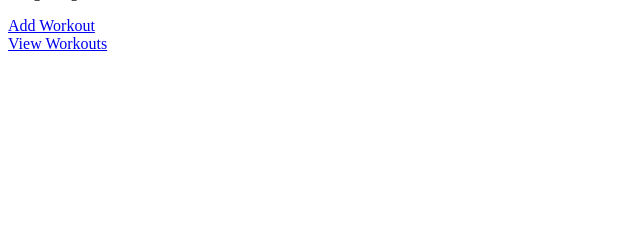
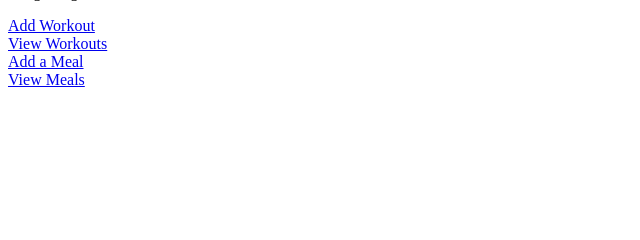
Before and after one commit to gringobamba/350-Project, a Flask app: template templates/index.html in a window 1280 px wide. Shown: the part 233-473 px from the top of the page, without its empty margins (0-640 px from the left). Run offline with Flask 3, Linux system fonts and the light colour scheme; the template is opened without the code that fills it, so the values that code supplies are empty; the visitor is signed in with stand-in values (Sample User, id 1).

Commit message:
Added functionality for meal creation and viewing.

```diff
--- a/main.py
+++ b/main.py
@@ -57,6 +57,15 @@ def get_user_routines(user_id):
     routines = cursor.fetchall()
     conn.close()
     return routines
+
+def get_all_meals(user_id):
+    conn = get_db_connection()
+    cursor = conn.cursor(dictionary=True)
+    query = "SELECT * FROM meal_view WHERE UserID = %s"
+    cursor.execute(query, (user_id,))
+    meals = cursor.fetchall()
+    conn.close()
+    return meals
 
 # Get all info on the user via the user VIEW
 def get_user_data(user_id):
@@ -187,12 +196,14 @@ def init_db():
         flash(f"initialization of database failed: {str(e)}", "error")
     return redirect(url_for("home"))
 
+# Route to add workout page
 @app.route("/add_workout", methods=["GET"])
 def add_workout():
     user_id = session.get("user_id")
     routines = get_user_routines(user_id)
     return render_template("add_workout.html", routines=routines)
 
+# Route to save user workout
 @app.route("/save_workout", methods=["POST"])
 def save_workout():
     # Retrieve form data
@@ -231,11 +242,13 @@ def save_workout():
     flash("Workout added successfully", "success")
     return redirect(url_for('home'))
 
+# Routes to add routine page
 @app.route("/add_routine", methods=["GET"])
 def add_routine():
     # Render the routine creation form
     return render_template("add_routine.html")
 
+# Route to save user routines
 @app.route("/save_routine", methods=["POST"])
 def save_routine():
     # Retrieve form data
@@ -264,6 +277,7 @@ def save_routine():
     flash("Routine created successfully.", "success")
     return redirect(url_for("home"))
 
+# Route to view created workouts
 @app.route("/view_workouts", methods=["GET"])
 def view_workouts():
     user_id = session.get("user_id")
@@ -272,6 +286,77 @@ def view_workouts():
         return redirect(url_for("login"))
     workouts = get_all_workouts(user_id)
     return render_template("view_workouts.html", workouts=workouts)
+
+# Route to view created meals
+@app.route("/view_meals", methods=["GET"])
+def view_meals():
+    user_id = session.get("user_id")
+    if not user_id:
+        flash("Please log in to view meals.", "error")
+        return redirect(url_for("login"))
+    meals = get_all_meals(user_id)
+    return render_template("view_meals.html", meals=meals)
+
+# Route to view created routines
+@app.route("/view_routines", methods=["GET"])
+def view_routines():
+    user_id = session.get("user_id")
+    if not user_id:
+        flash("Please log in to view routines.", "error")
+        return redirect(url_for("login"))
+    routines = get_user_routines(user_id)
+    return render_template("view_routines.html", routines=routines)
+
+@app.route("/add_meal", methods=["GET"])
+def add_meal():
+    return render_template("add_meal.html")
+
+# Route to save meal with optional ingredients
+@app.route("/save_meal", methods=["POST"])
+def save_meal():
+    meal_name = request.form.get("meal_name")
+    date_eaten = request.form.get("date_eaten")
+    user_id = session.get("user_id")
+
+    ingredient_type = request.form.get("ingredient_type")
+    ingredient_weight = request.form.get("ingredient_weight")
+    food_cal_density = request.form.get("food_cal_density")
+
+    if not meal_name or not date_eaten or not user_id:
+        flash("Please provide all required meal details.", "error")
+        return redirect(url_for("add_meal"))
+
+    conn = get_db_connection()
+    cursor = conn.cursor()
+
+    try:
+        insert_meal_query = """
+            INSERT INTO Meal (MealName, DateEaten, UserID)
+            VALUES (%s, %s, %s)
+        """
+        cursor.execute(insert_meal_query, (meal_name, date_eaten, user_id))
+        conn.commit()
+        meal_id = cursor.lastrowid
+
+        if ingredient_type and ingredient_weight and food_cal_density:
+            ingredient_weight = float(ingredient_weight)
+            food_cal_density = float(food_cal_density)
+            insert_ingredient_query = """
+                INSERT INTO Ingredient (IngredType, IngredWeight, FoodCalDensity, MealID)
+                VALUES (%s, %s, %s, %s)
+            """
+            cursor.execute(insert_ingredient_query, (ingredient_type, ingredient_weight, food_cal_density, meal_id))
+            conn.commit()
+
+        flash("Meal added successfully", "success")
+    except Exception as e:
+        conn.rollback()
+        flash(f"An error occurred while adding the meal: {str(e)}", "error")
+    finally:
+        cursor.close()
+        conn.close()
+
+    return redirect(url_for("home"))
 
 
 
--- a/templates/add_routine.html
+++ b/templates/add_routine.html
@@ -31,7 +31,7 @@
       <button type="submit">Create Routine</button>
     </form>
     <br>
-    <a class="button" href="{{ url_for('home') }}">Back to Dashboard</a>
+    <a class="button" href="{{ url_for('home') }}">Back to Home Page</a>
   </section>
 </body>
 </html>
--- a/templates/add_workout.html
+++ b/templates/add_workout.html
@@ -42,7 +42,7 @@
     {% endif %}
 
     <!-- Link Back to Home -->
-    <a class="button" href="{{ url_for('home') }}">Back to Dashboard</a>
+    <a class="button" href="{{ url_for('home') }}">Back to Home Page</a>
     <a class="button" href="{{ url_for('add_routine') }}">Add new routine</a>
   </section>
 </body>
--- a/templates/index.html
+++ b/templates/index.html
@@ -26,6 +26,7 @@
     <p>Height: {{ user.Height }} cm</p>
     <p>Weight: {{ user.Weight }} kg</p>
 
+    <!-- Links to add and view workouts and meals-->
     <div class="button-container">
         <a class="button" href="{{ url_for('add_workout') }}">Add Workout</a>
     </div>
@@ -34,5 +35,13 @@
         <a class="button" href="{{ url_for('view_workouts') }}">View Workouts</a>
     </div>
 
+    <div class="button-container">
+        <a class="button" href="{{ url_for('add_meal') }}">Add a Meal</a>
+    </div>
+
+    <div class="button-container">
+        <a class="button" href="{{ url_for('view_meals') }}">View Meals</a>
+    </div>
+
 </body>
 </html>
--- a/templates/view_workouts.html
+++ b/templates/view_workouts.html
@@ -27,7 +27,7 @@
     {% endif %}
   </section>
   <footer>
-    <a class="button" href="{{ url_for('home') }}">Back to Home</a>
+    <a class="button" href="{{ url_for('home') }}">Back to Home Page</a>
   </footer>
 </body>
 </html>
```
Also changed, not shown: templates/add_meal.html (added, +37 -0 lines), templates/view_meals.html (added, +32 -0 lines), templates/view_routines.html (added, +30 -0 lines).
